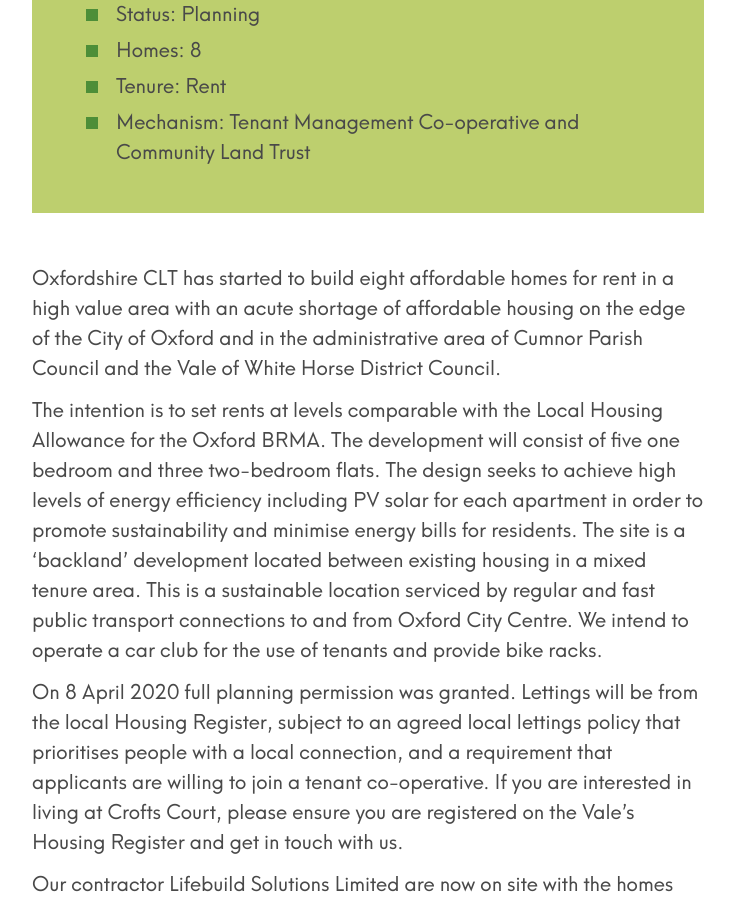
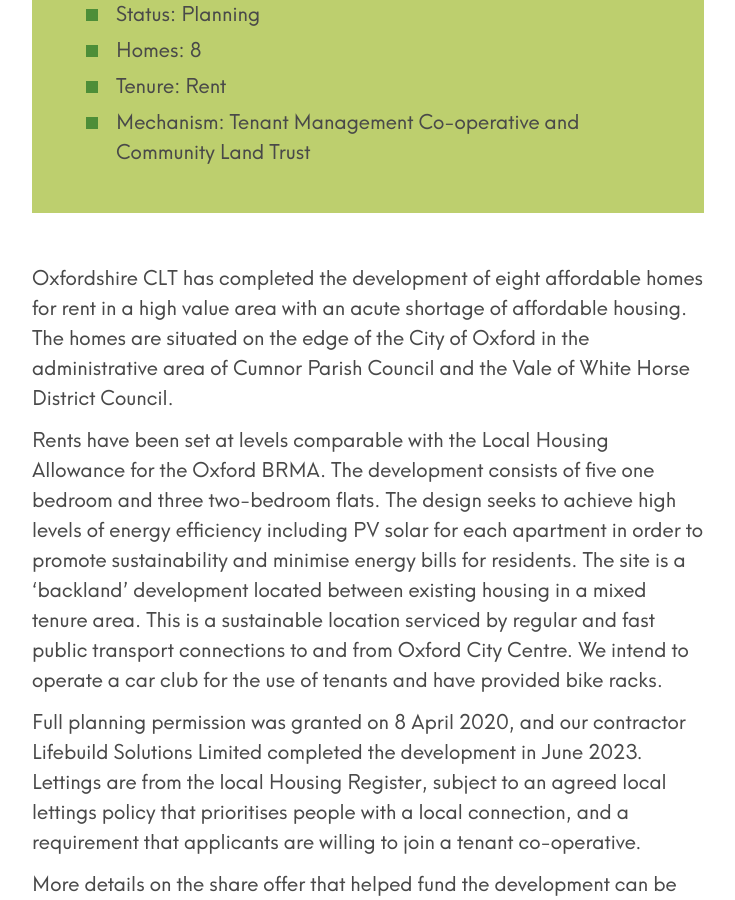
Before and after one commit to johnpuddephatt/oclt, a Jekyll site: the page built from _projects/crofts-court.md, in a window 1280 px wide and 900 px high, scrolled down 721 px. Shown: the whole window, without its empty margins (272-1007 px from the left). Built offline with Jekyll 4.4.1, drawn with Linux system fonts in a browser that asks for light colours; some of the changed text lies outside the part shown.

Commit message:
Updated Crofts Court

```diff
--- a/_projects/crofts-court.md
+++ b/_projects/crofts-court.md
@@ -1,6 +1,6 @@
 ---
 title: Crofts Court
-date: 2022-06-13 16:00:00 Z
+date: 2023-10-13 15:33:00 Z
 layout: project
 excerpt: Developing eight affordable co-operative apartments for people in West Oxford.
 ---
@@ -9,13 +9,13 @@ excerpt: Developing eight affordable co-operative apartments for people in West
 
 <h2>Key information</h2> <ul> <li>Site Location: Dean Court, West Oxford</li> <li>Grid Reference: 51°44'57.1"N 1°18'44.5"W</li> <li>Status: Planning</li> <li>Homes: 8</li> <li>Tenure: Rent</li> <li>Mechanism: Tenant Management Co-operative and Community Land Trust</li> </ul> </div>
 
-Oxfordshire CLT has started to build eight affordable homes for rent in a high value area with an acute shortage of affordable housing on the edge of the City of Oxford and in the administrative area of Cumnor Parish Council and the Vale of White Horse District Council.
+Oxfordshire CLT has completed the development of eight affordable homes for rent in a high value area with an acute shortage of affordable housing. The homes are situated on the edge of the City of Oxford in the administrative area of Cumnor Parish Council and the Vale of White Horse District Council.
 
-The intention is to set rents at levels comparable with the Local Housing Allowance for the Oxford BRMA. The development will consist of five one bedroom and three two-bedroom flats. The design seeks to achieve high levels of energy efficiency including PV solar for each apartment in order to promote sustainability and minimise energy bills for residents. The site is a ‘backland’ development located between existing housing in a mixed tenure area. This is a sustainable location serviced by regular and fast public transport connections to and from Oxford City Centre. We intend to operate a car club for the use of tenants and provide bike racks.
+Rents have been set at levels comparable with the Local Housing Allowance for the Oxford BRMA. The development consists of five one bedroom and three two-bedroom flats. The design seeks to achieve high levels of energy efficiency including PV solar for each apartment in order to promote sustainability and minimise energy bills for residents. The site is a ‘backland’ development located between existing housing in a mixed tenure area. This is a sustainable location serviced by regular and fast public transport connections to and from Oxford City Centre. We intend to operate a car club for the use of tenants and have provided bike racks.
 
-On 8 April 2020 full planning permission was granted. Lettings will be from the local Housing Register, subject to an agreed local lettings policy that prioritises people with a local connection, and a requirement that applicants are willing to join a tenant co-operative. If you are interested in living at Crofts Court, please ensure you are registered on the Vale's Housing Register and get in touch with us.
+Full planning permission was granted on 8 April 2020, and our contractor Lifebuild Solutions Limited completed the development in June 2023. Lettings are from the local Housing Register, subject to an agreed local lettings policy that prioritises people with a local connection, and a requirement that applicants are willing to join a tenant co-operative.
 
-Our contractor Lifebuild Solutions Limited are now on site with the homes set to be completed by June 2023.
+More details on the share offer that helped fund the development can be found [here](_pages/crofts-court.html).
 
 ![](/uploads/img_2316.JPG)
 
```
